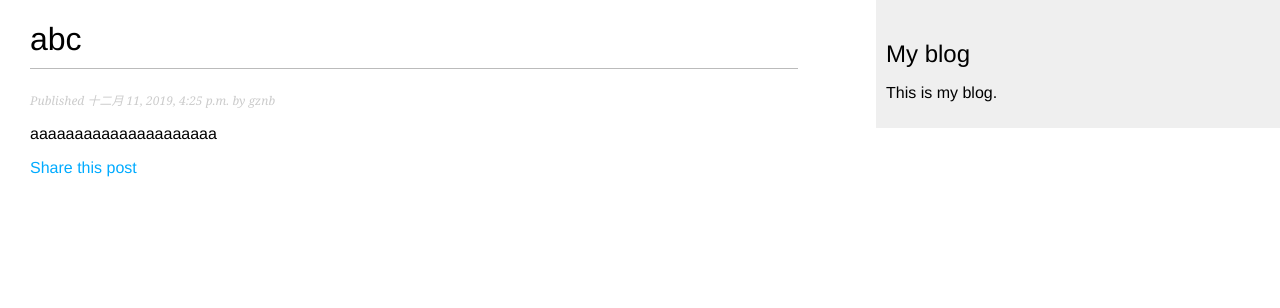
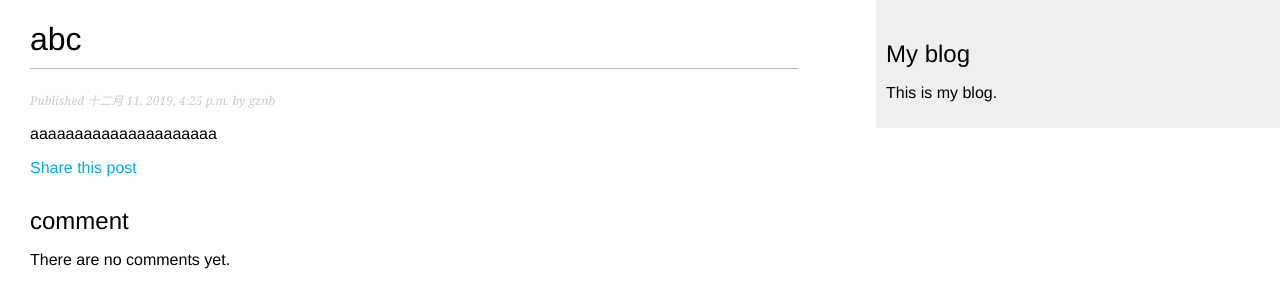
Before and after one commit to gznb/mysite, a Django app: a page that uses blog/templates/blog/post/detail.html in a window 1280 px wide. Shown: the top 308 px of the page. Run offline with Django 3.2, Linux system fonts and the light colour scheme; data comes from the database, SQL or seed files in the repository; both versions use the stored data as it was after the commit.

Commit message:
可以发表评论

```diff
--- a/blog/forms.py
+++ b/blog/forms.py
@@ -1,4 +1,5 @@
 from django import forms
+from .models import Comment
 
 
 class EmailPostForm(forms.Form):
@@ -6,3 +7,9 @@ class EmailPostForm(forms.Form):
     email = forms.EmailField()
     to = forms.EmailField()
     comments = forms.CharField(required=False, widget=forms.Textarea)
+
+
+class CommentForm(forms.ModelForm):
+    class Meta:
+        model = Comment
+        fields = ('name', 'email', 'body')
--- a/blog/models.py
+++ b/blog/models.py
@@ -57,3 +57,19 @@ class Post(models.Model):
                              self.publish.strftime('%m'),
                              self.publish.strftime('%d'),
                              self.slug])
+
+
+class Comment(models.Model):
+    post = models.ForeignKey(Post, related_name='comments', on_delete=models.CASCADE)
+    name = models.CharField(max_length=80)
+    email = models.EmailField()
+    body = models.TextField()
+    created = models.DateTimeField(auto_now_add=True)
+    updated = models.DateTimeField(auto_now=True)
+    active = models.BooleanField(default=True)
+
+    class Meta:
+        ordering = ('created', )
+
+    def __str__(self):
+        return 'Comment by on {}'.format(self.name, self.post)
--- a/blog/templates/blog/post/detail.html
+++ b/blog/templates/blog/post/detail.html
@@ -13,4 +13,28 @@
             Share this post
         </a>
     </p>
+    {% with comment.cout as total_comments %}
+        <h2>
+            {{ total_comments }} comment {{ total_comments|pluralize }}
+        </h2>
+    {% endwith %}
+    {% for comment in comments %}
+        <div class="comment">
+            <p class="info">
+                Comment {{ forloop.counter }} by {{ comment.name }}
+                {{ comment.created }}
+            </p>
+            {{ comment.body|linebreaks }}
+        </div>
+        {% empty %}
+        <p>There are no comments yet.</p>
+    {% endfor %}
+    {% if new_comment %}
+        <h2>Your comment has been added.</h2>
+        <form action="." method="post">
+            {{ comment_form.as_p }}
+            {% csrf_token %}
+        <p><input type="submit" value="Add comment"></p>
+        </form>
+    {% endif %}
 {% endblock %}
--- a/blog/views.py
+++ b/blog/views.py
@@ -1,7 +1,7 @@
 from django.shortcuts import render, get_object_or_404
-from .models import Post
+from .models import Post, Comment
 from django.views.generic import ListView
-from .forms import EmailPostForm
+from .forms import EmailPostForm, CommentForm
 from django.core.mail import send_mail
 
 
@@ -11,9 +11,28 @@ def post_detail(request, year, month, day, post):
                              publish__year=year,
                              publish__month=month,
                              publish__day=day)
+    # 帖子的评论列表
+    comments = post.comments.filter(active=True)
+    new_comment = None
+
+    if request.method == 'POST':
+        # 得到表单的评论
+        comment_form = CommentForm(data=request.POST)
+        # 验证通过
+        if comment_form.is_valid():
+            # 创建对象，但是还没有保存
+            new_comment = comment_form.save(commit=False)
+            # 将当前帖子分配给评论
+            new_comment.post = post
+            new_comment.save()
+    else:
+        comment_form = CommentForm()
     return render(request,
                   'blog/post/detail.html',
-                  {'post': post})
+                  {'post': post,
+                   'comments': comments,
+                   'new_comment': new_comment,
+                   'comment_form': comment_form})
 
 
 # 分页的视图类
```
Also changed, not shown: blog/admin.py (+10 -1 lines), 嘻嘻嘻.md (+6 -0 lines), db.sqlite3.
